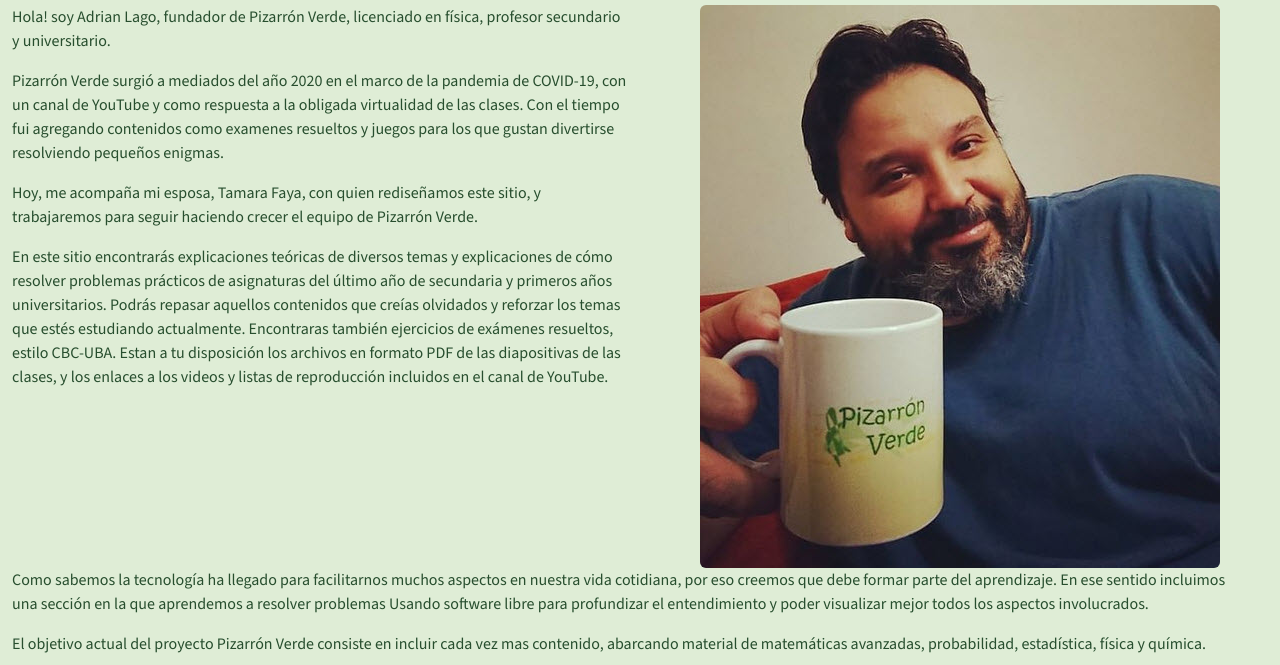
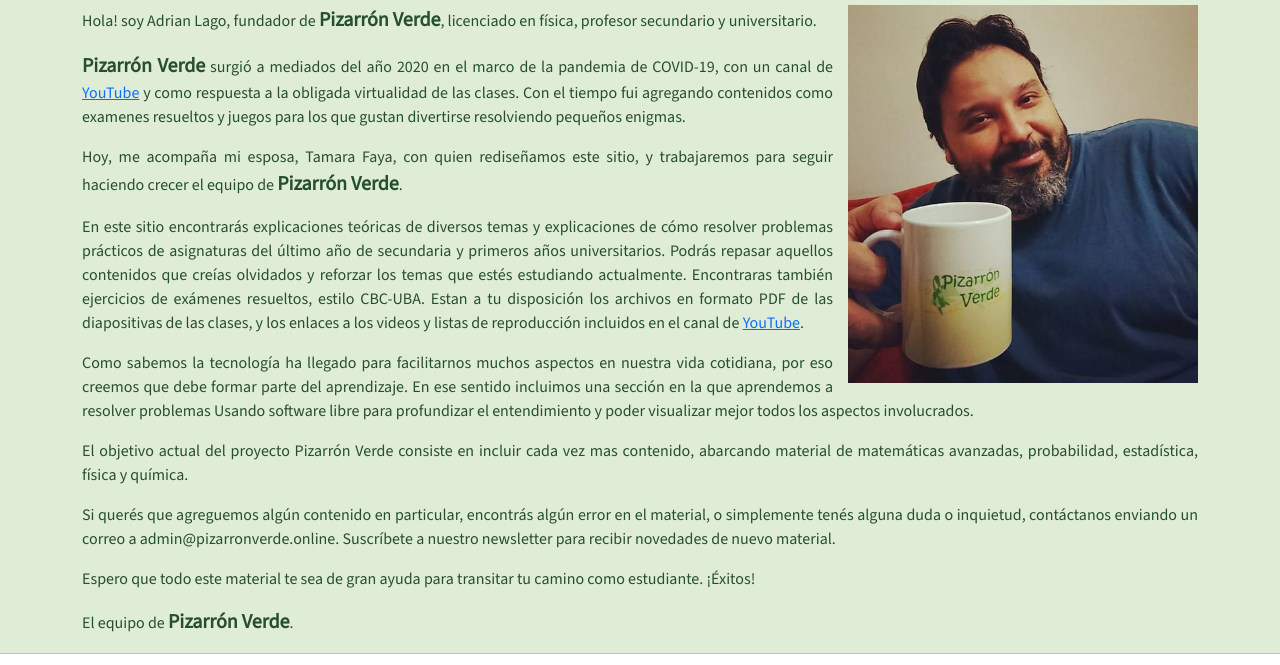
Before and after one commit to tefmail/PF-Faya, a website: page pages/nosotros.html in a window 1280 px wide. Shown: the part 121-786 px from the top of the page. Drawn offline with nearby package versions, Linux system fonts and the light colour scheme.

Commit message:
Fix pagina nosotros

```diff
--- a/pages/nosotros.html
+++ b/pages/nosotros.html
@@ -81,38 +81,36 @@
         </nav>
     </header>
     <!-- **************** Fin de Header *******************-->
-    <main class="container-fluid">
+    <main class="container">
         <div class="row">
             <h1>Nosotros</h1>
 
         </div>
 
         <div class="row">
-            <div class="col">
+            <div class="nosotros">
+                <div >
+                    <img class="fotopersonal" src="../media/adripizarronverde.jpg" alt="Foto de fundador">
+                </div>
+                <div>
                     <p>
-                    Hola! soy Adrian Lago, fundador de Pizarrón Verde, licenciado en física, profesor secundario y
+                        Hola! soy Adrian Lago, fundador de <span>Pizarrón Verde</span>, licenciado en física, profesor secundario y
                     universitario.
                     </p>
                     <p >
-                    Pizarrón Verde surgió a mediados del año 2020 en el marco de la pandemia de COVID-19, con un canal de
-                    YouTube y como respuesta a la obligada virtualidad de las clases. Con el tiempo fui agregando contenidos
+                        <span>Pizarrón Verde</span> surgió a mediados del año 2020 en el marco de la pandemia de COVID-19, con un canal de
+                        <a href="https://www.youtube.com/@PizarronVerde/playlists">YouTube</a> y como respuesta a la obligada virtualidad de las clases. Con el tiempo fui agregando contenidos
                         como examenes resueltos y juegos para los que gustan divertirse resolviendo pequeños enigmas.
                     </p>
                     <p>
                         Hoy, me acompaña mi esposa, Tamara Faya, con quien rediseñamos este sitio, y trabajaremos para seguir
-                    haciendo crecer el equipo de Pizarrón Verde.
+                        haciendo crecer el equipo de <span>Pizarrón Verde</span>.
                     </p>
+                </div>
+                <div>
                     <p>
-                    En este sitio encontrarás explicaciones teóricas de diversos temas y explicaciones de cómo resolver                 problemas prácticos de asignaturas del último año de secundaria y primeros años universitarios. Podrás repasar aquellos contenidos que creías olvidados y reforzar los temas que estés estudiando actualmente. Encontraras también ejercicios de exámenes resueltos, estilo CBC-UBA. Estan a tu disposición los archivos en formato PDF de las diapositivas de las clases, y los enlaces a los videos y listas de reproducción incluidos en el canal de YouTube.
+                        En este sitio encontrarás explicaciones teóricas de diversos temas y explicaciones de cómo resolver problemas prácticos de asignaturas del último año de secundaria y primeros años universitarios. Podrás repasar aquellos contenidos que creías olvidados y reforzar los temas que estés estudiando actualmente. Encontraras también ejercicios de exámenes resueltos, estilo CBC-UBA. Estan a tu disposición los archivos en formato PDF de las diapositivas de las clases, y los enlaces a los videos y listas de reproducción incluidos en el canal de <a href="https://www.youtube.com/@PizarronVerde/playlists">YouTube</a>.
                     </p>
-
-
-            </div>
-            <div class="col personal">
-                <img class="img-fluid object-fit-scale rounded" src="../media/adripizarronverde.jpg" alt="Foto de fundador" >
-            </div>
-            <div class="row">
-                <div class="col">
                     <p>
                         Como sabemos la tecnología ha llegado para facilitarnos muchos aspectos en nuestra vida cotidiana, por eso
                         creemos que debe formar parte del aprendizaje. En ese sentido incluimos una sección en la que aprendemos a
@@ -132,12 +130,16 @@
                         Espero que todo este material te sea de gran ayuda para transitar tu camino como estudiante. ¡Éxitos!
                     </p>
                     <p>
-                        El equipo de Pizarrón Verde.
+                        El equipo de <span>Pizarrón Verde</span>.
                     </p>
                 </div>
             </div>
 
+
+
+
         </div>
+
 
     </main>
 
--- a/scss/style.scss
+++ b/scss/style.scss
@@ -13,11 +13,11 @@
     --font-family-texto: "Source Sans 3", sans-serif;
     --font-size-texto-titulo: 38px;
     --font-size-texto-titulosecundario: 26px;
-    --font-size-texto-secundario: 14px;
+    --font-size-texto-secundario: 16px;
 
 }
 main.container-fluid{
-    /* padding: 0px; */
+    padding: 0px;
 }
 /*************** BODY ********************/
 body {
@@ -259,12 +259,19 @@
     border: none;
 }
 /* ************ NOSOTROS ********************** */
+    .nosotros{
+        text-align: justify;
+        .fotopersonal{
+            float: right;
+            margin: 0px 0px 15px 15px;
+            width: 350px;
+        }
+        span{
+            font-weight: bold;
+            font-size: 20px;
+        }
 
-    .personal{
-        display: flex;
-        justify-content: center;
     }
-
 
 
 
@@ -454,4 +461,9 @@
             max-width: 370px;
         }
     }
+    .nosotros{
+        .fotopersonal{
+            max-width: 200px;
+        }
+    }
 }
```
Also changed, not shown: pages/analisis1/numeros-reales.html (+21 -4 lines), css/style.css, 1 other file. Lines whose indentation alone changed are shown as unchanged.
